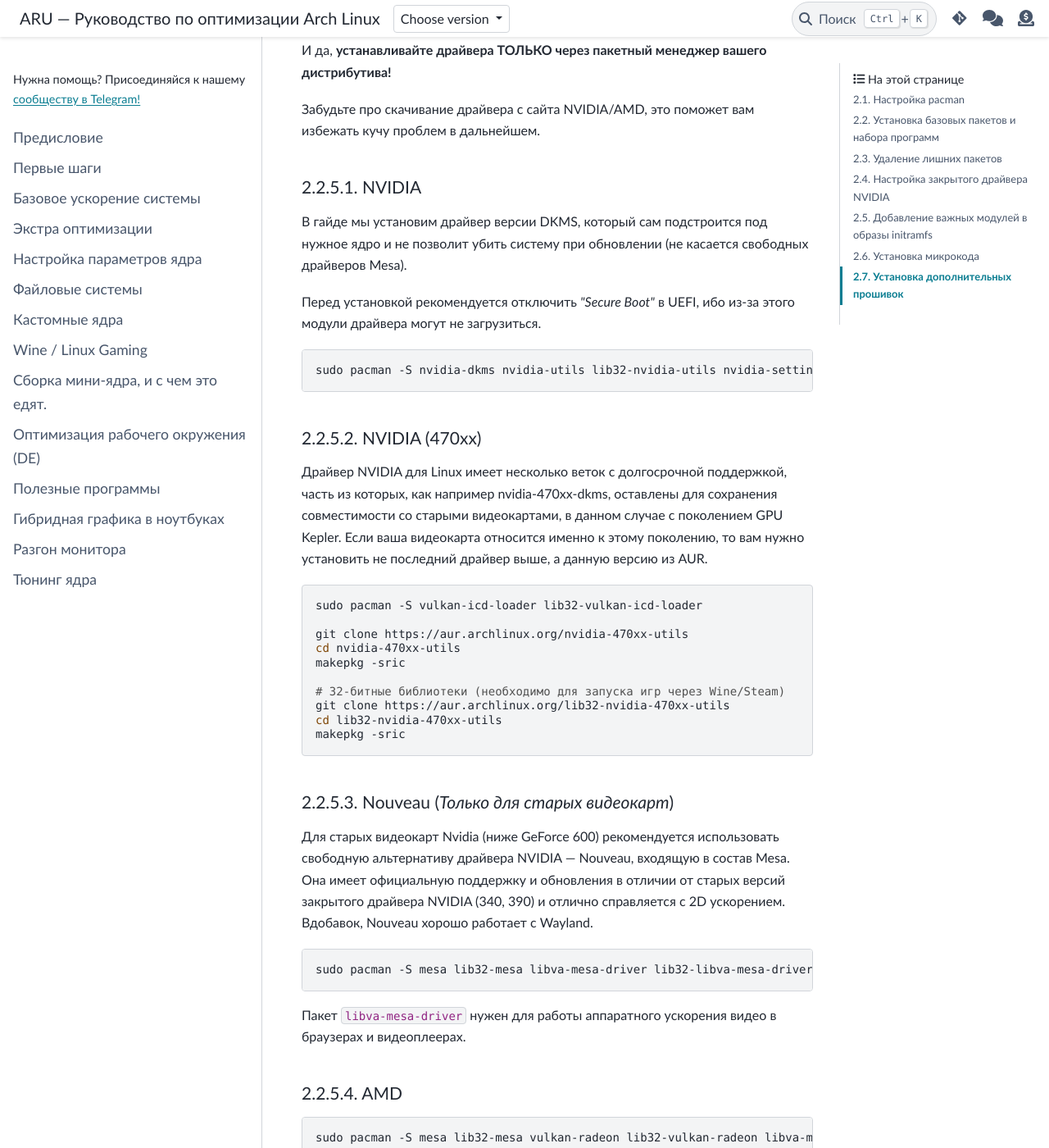
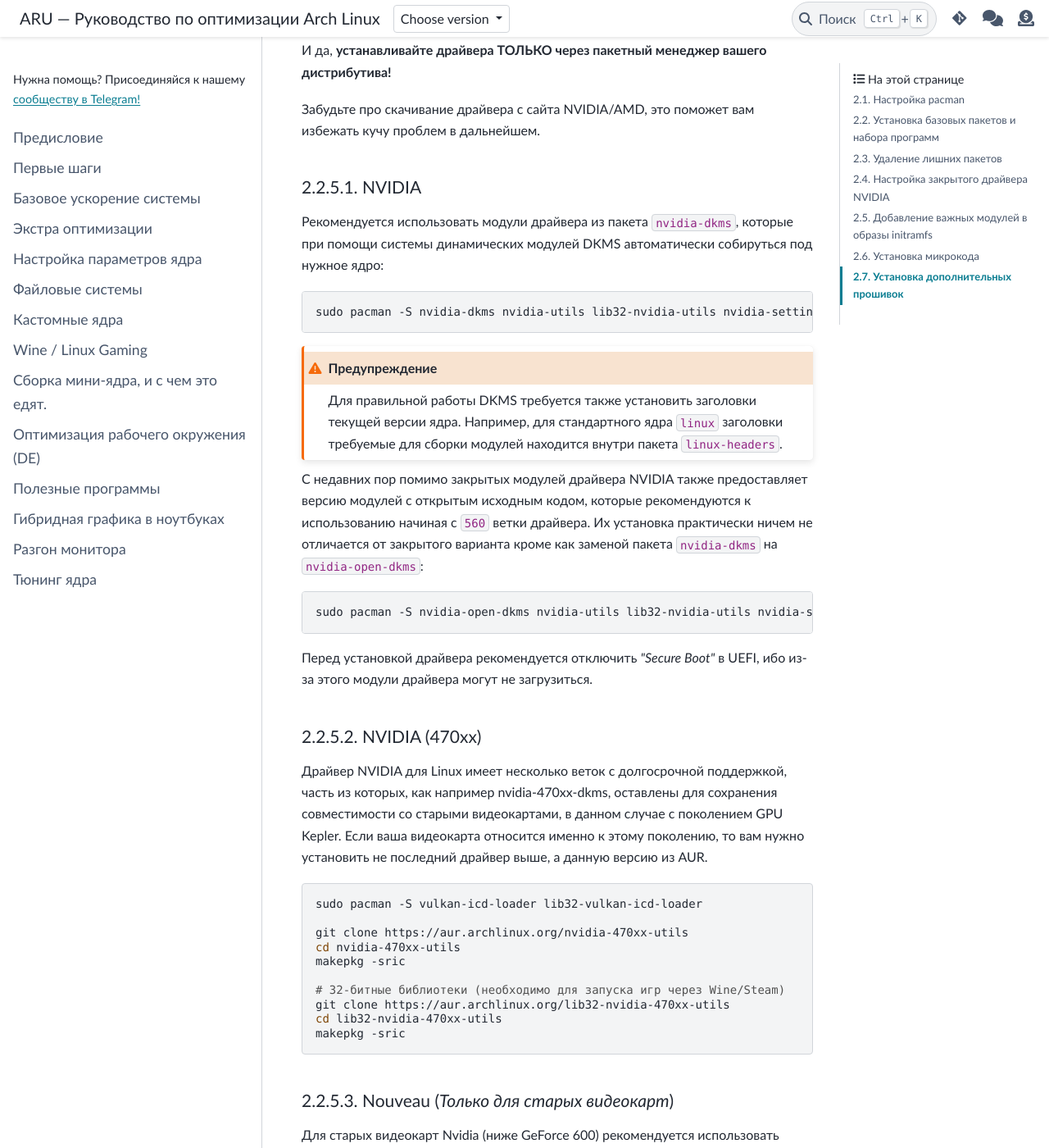
Before and after one commit to ventureoo/ARU, a Sphinx documentation site: the page built from docs/source/first-steps.rst, in a window 1280 px wide and 1400 px high, scrolled down 5198 px. Shown: the whole window at 82% size. Built offline with Sphinx 7.4.7 and the PyData theme 0.15.4, drawn with Linux system fonts in a browser that asks for light colours.

Commit message:
first-steps: Add installation of open NVIDIA kernel modules

```diff
--- a/docs/source/first-steps.rst
+++ b/docs/source/first-steps.rst
@@ -259,16 +259,28 @@
 NVIDIA
 ------
 
-В гайде мы установим драйвер версии DKMS, который сам подстроится под нужное
-ядро и не позволит убить систему при обновлении (не касается свободных
-драйверов Mesa).
-
-Перед установкой рекомендуется отключить *"Secure Boot"* в UEFI, ибо из-за
-этого модули драйвера могут не загрузиться.
-
-::
+Рекомендуется использовать модули драйвера из пакета ``nvidia-dkms``,
+которые при помощи системы динамических модулей DKMS автоматически
+собируться под нужное ядро::
 
   sudo pacman -S nvidia-dkms nvidia-utils lib32-nvidia-utils nvidia-settings lib32-opencl-nvidia opencl-nvidia libxnvctrl vulkan-icd-loader lib32-vulkan-icd-loader
+
+.. warning:: Для правильной работы DKMS требуется также установить
+   заголовки текущей версии ядра. Например, для стандартного ядра
+   ``linux`` заголовки требуемые для сборки модулей находится внутри
+   пакета ``linux-headers``.
+
+С недавних пор помимо закрытых модулей драйвера NVIDIA также
+предоставляет версию модулей с открытым исходным кодом, которые
+рекомендуются к использованию начиная с ``560`` ветки драйвера. Их
+установка практически ничем не отличается от закрытого варианта кроме
+как заменой пакета ``nvidia-dkms`` на ``nvidia-open-dkms``::
+
+  sudo pacman -S nvidia-open-dkms nvidia-utils lib32-nvidia-utils nvidia-settings lib32-opencl-nvidia opencl-nvidia libxnvctrl vulkan-icd-loader lib32-vulkan-icd-loader
+
+Перед установкой драйвера рекомендуется отключить *"Secure Boot"* в
+UEFI, ибо из-за этого модули драйвера могут не загрузиться.
+
 
 NVIDIA (470xx)
 ---------------
```
